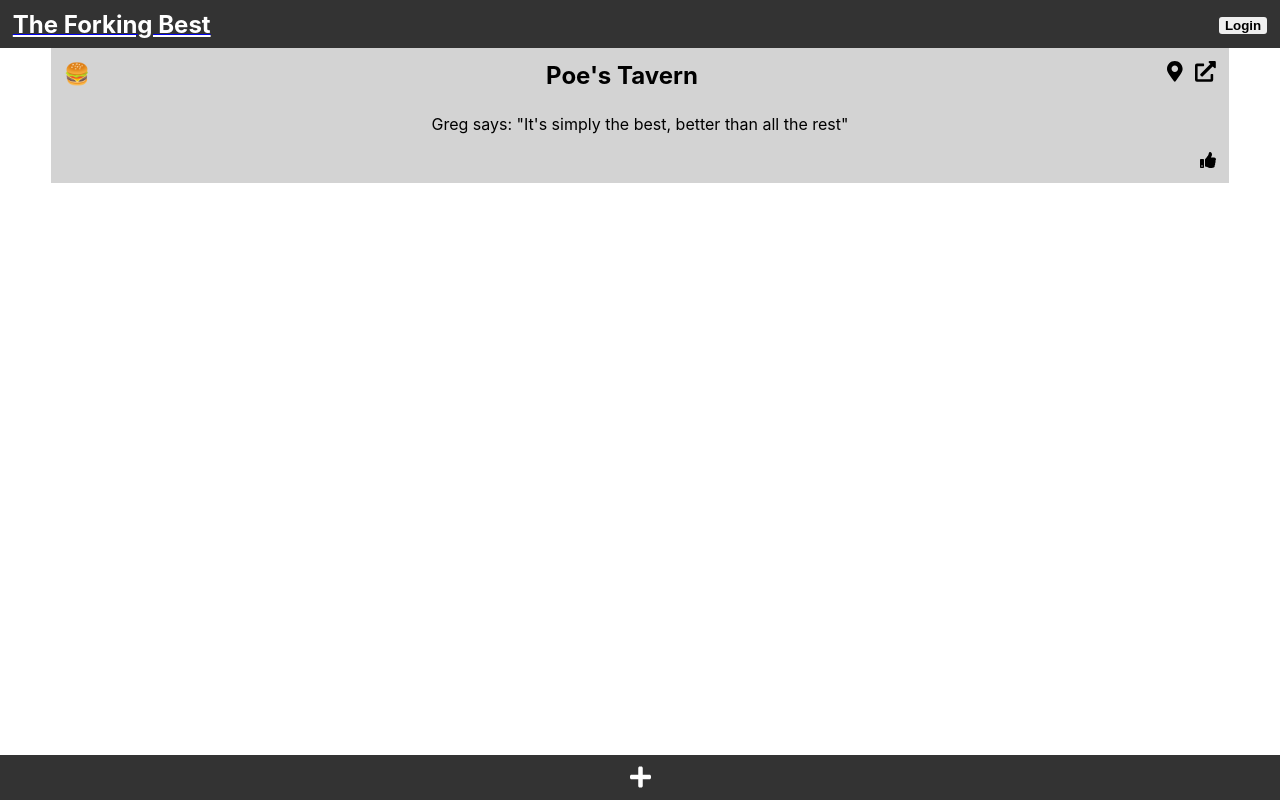
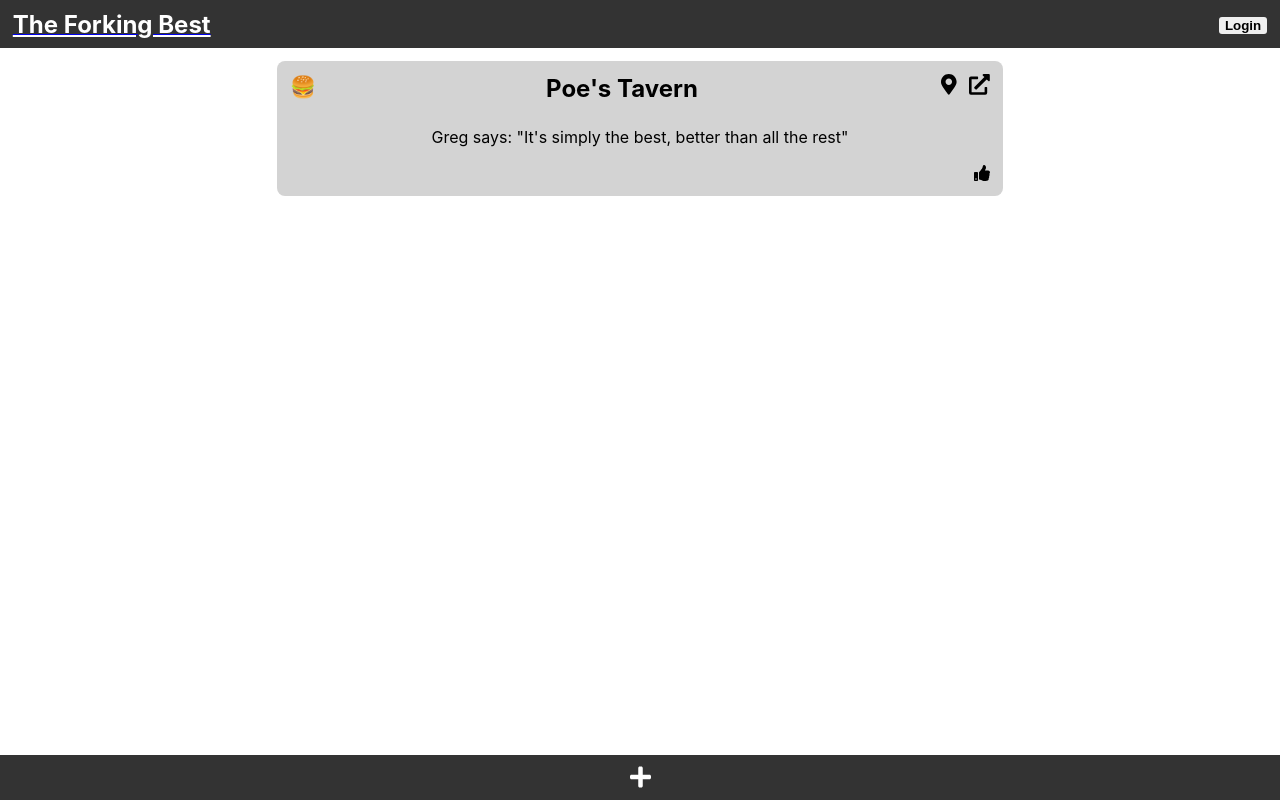
Before and after one commit to BlakeIngle/JRS-group-project-March-2022, a React (Create React App) app in the folder group-project/: page /review in a window 1280 px wide. Built offline with nearby package versions, Linux system fonts and the light colour scheme.

Commit message:
Changed ReviewCard to RestaurantCard

```diff
--- a/group-project/src/App.js
+++ b/group-project/src/App.js
@@ -3,7 +3,7 @@ import { BrowserRouter, Routes, Route } from 'react-router-dom';
 import LoginPage from './components/Login-SignUp/LoginPage';
 import SignUpPage from './components/Login-SignUp/SignUpPage';
 import HomePage from './components/HomePage/HomePage';
-import ReviewCard from './components/ReviewCard/ReviewCard';
+import RestaurantCard from './components/RestaurantCard/RestaurantCard';
 
 function App() {
   return (
@@ -13,7 +13,7 @@ function App() {
           <Route path="" element={<HomePage />}>
             <Route path="/" element={<p>main page</p>}></Route>
             <Route path="login" element={<LoginPage />}></Route>
-            <Route path="review" element={<ReviewCard />}></Route>
+            <Route path="review" element={<RestaurantCard />}></Route>
             <Route path="signup" element={<SignUpPage />}></Route>
           </Route>
           <Route path="*" element={<div>404 - page does not exist</div>}></Route>
--- /dev/null
+++ b/group-project/src/components/RestaurantCard/RestaurantCard.css
@@ -0,0 +1,31 @@
+.restaurant-card-root {
+    margin: 0.8rem auto;
+    background-color: lightgray;
+    width: 700px;
+    max-width: 90vw;
+    padding: 0.8rem;
+    border-radius: 8px;
+}
+
+.restaurant-card-root h2 {
+    margin: 0 0 0.5rem;
+}
+
+.restaurant-card-root .top-row {
+    display: flex;
+    flex-direction: row;
+    justify-content: space-between;
+}
+
+.restaurant-card-root .dish-icon {
+    font-size: 1.3rem;
+}
+
+.restaurant-card-root .links > * {
+    font-size: 1.3rem;
+    margin-left: 0.8rem;
+}
+
+.restaurant-card-root .agree-icon {
+    text-align: right;
+}
--- a/group-project/src/components/ReviewCard/ReviewCard.js
+++ b/group-project/src/components/RestaurantCard/RestaurantCard.js
@@ -1,10 +1,11 @@
 import React from 'react';
-import './ReviewCard.css'
+import './RestaurantCard.css'
 import dishIcons from '../../assets/dishEmoji.json'
 import { FontAwesomeIcon } from '@fortawesome/react-fontawesome';
 import { faExternalLinkAlt, faMapMarkerAlt, faThumbsUp } from '@fortawesome/free-solid-svg-icons';
 
-export default function ReviewCard(review) {
+/* The function will display a list of restaurant cards in order of how many people have favorited each restaurant for a given dish. */
+export default function RestaurantCard(review) {
 
     review = {
         userId: "1",
@@ -18,14 +19,14 @@ export default function ReviewCard(review) {
     const dishIcon = dishIcons[(review.dishId - 1)].emoji;
 
     return (
-        <div className='review-card-root'>
+        <div className='restaurant-card-root'>
             <div className='top-row'>
-            <span className='dish-icon'>{dishIcon}</span>
-            <span><h2>{review.restaurantName}</h2></span>
-            <span className='links'>
-            <FontAwesomeIcon icon={ faMapMarkerAlt}/>
-            <FontAwesomeIcon icon={ faExternalLinkAlt}/>
-            </span>
+                <span className='dish-icon'>{dishIcon}</span>
+                <span><h2>{review.restaurantName}</h2></span>
+                <span className='links'>
+                    <FontAwesomeIcon icon={faMapMarkerAlt} />
+                    <FontAwesomeIcon icon={faExternalLinkAlt} />
+                </span>
             </div>
 
             <p>{review.userName} says: "{review.body}"</p>
--- a/group-project/src/components/ReviewCard/ReviewCard.css
+++ /dev/null
@@ -1,35 +0,0 @@
-.review-card-root {
-    margin: auto;
-    background-color: lightgray;
-    width: 90vw;
-    padding: 0.8rem;
-    /* display: flex; */
-    /* flex-direction: column; */
-    /* position: relative; */
-}
-
-.review-card-root h2 {
-    margin: 0 0 0.5rem;
-}
-
-.review-card-root .top-row {
-    display: flex;
-    flex-direction: row;
-    justify-content: space-between;
-}
-
-.review-card-root .dish-icon {
-    font-size: 1.3rem;
-    /* position: absolute;
-    top: 0;
-    left: 0; */
-}
-
-.review-card-root .links > * {
-    font-size: 1.3rem;
-    margin-left: 0.8rem;
-}
-
-.review-card-root .agree-icon {
-    text-align: right;
-}
```
Also changed, not shown: group-project/src/components/DishPage/DishPage.js (added, +18 -0 lines).
